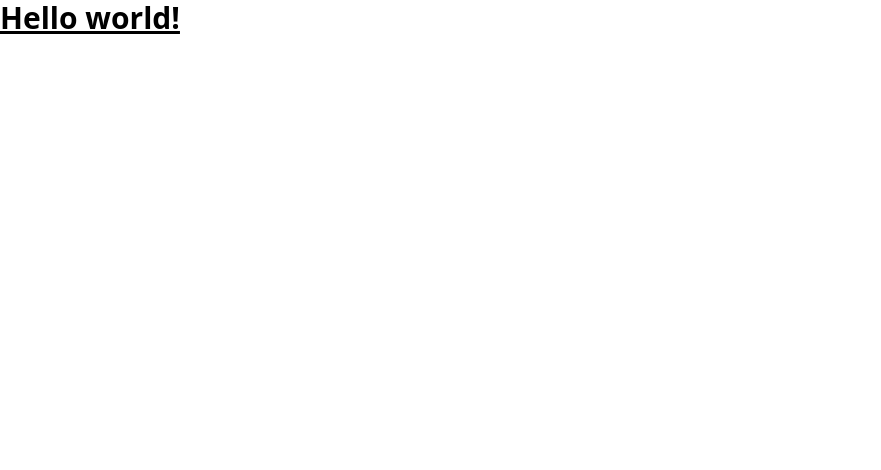
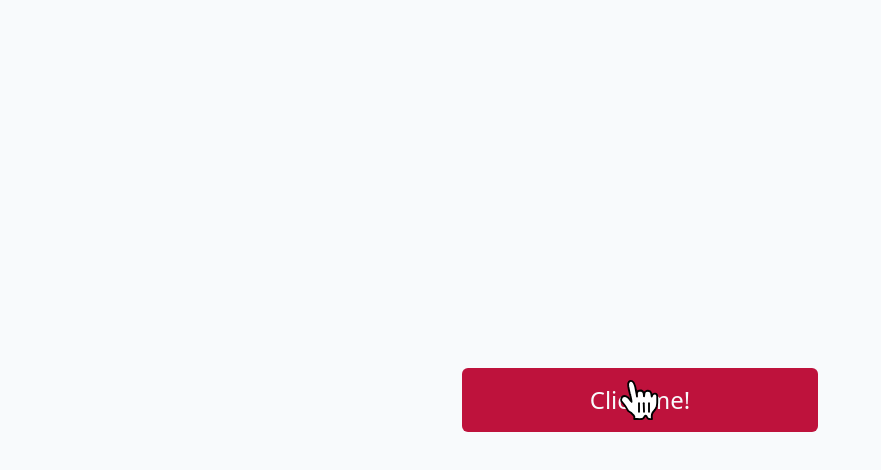
Before and after one commit to assilbekov/animated-button-with-cursor-framer, a React (Vite) app: page / in a window 1280 px wide. Shown: the top 470 px of the page, without its empty margins (0-881 px from the left). Built offline with nearby package versions, Linux system fonts and the light colour scheme.

Commit message:
add basic stylign

```diff
--- a/src/App.jsx
+++ b/src/App.jsx
@@ -1,5 +1,16 @@
 function App() {
-  return <h1 className="text-3xl font-bold underline">Hello world!</h1>;
+  return (
+    <main className="w-full h-screen bg-slate-50 flex justify-center items-center relative">
+      <button className="py-4 px-32 bg-rose-700 border-1 border-rose-950 rounded-md text-slate-50 text-2xl">
+        Click me!
+      </button>
+      <img
+        src="/pointinghand.svg"
+        alt="Pointing hand cursor"
+        className="w-20 h-20 absolute"
+      />
+    </main>
+  );
 }
 
 export default App;
```
